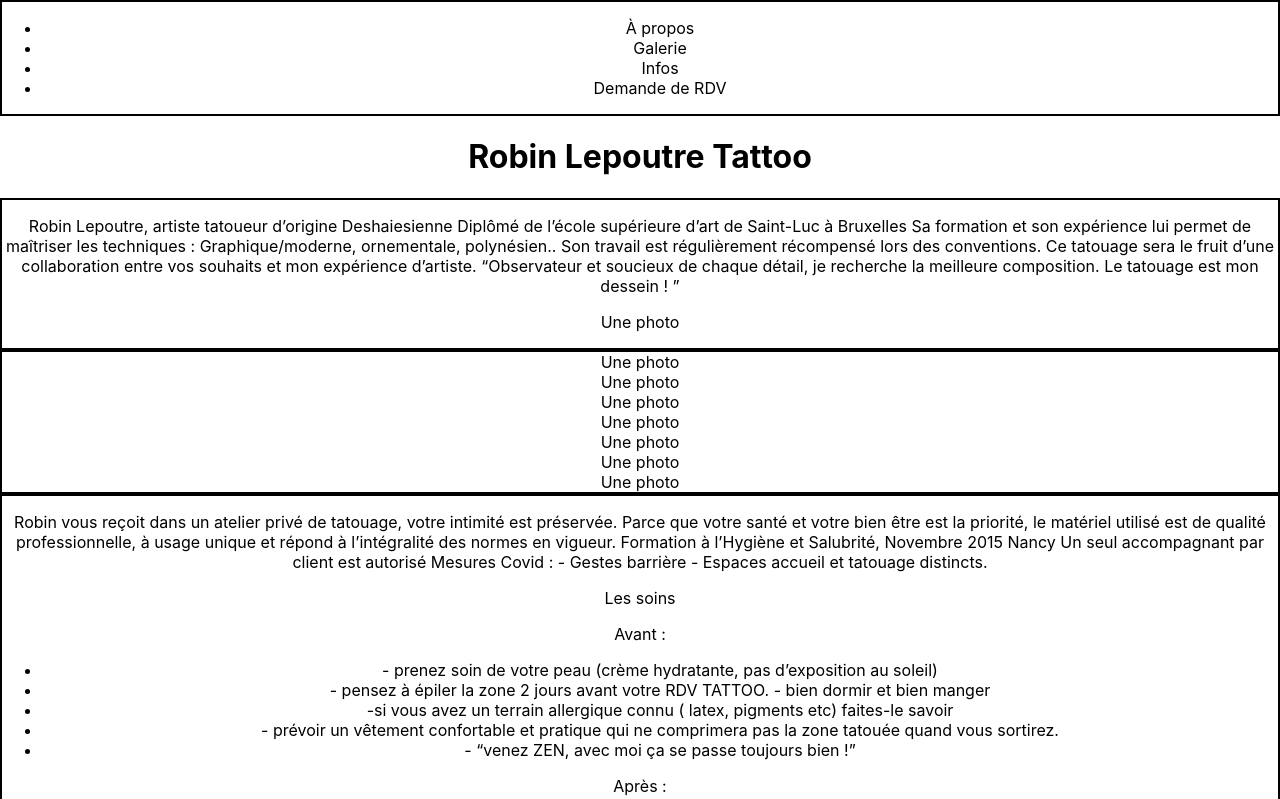
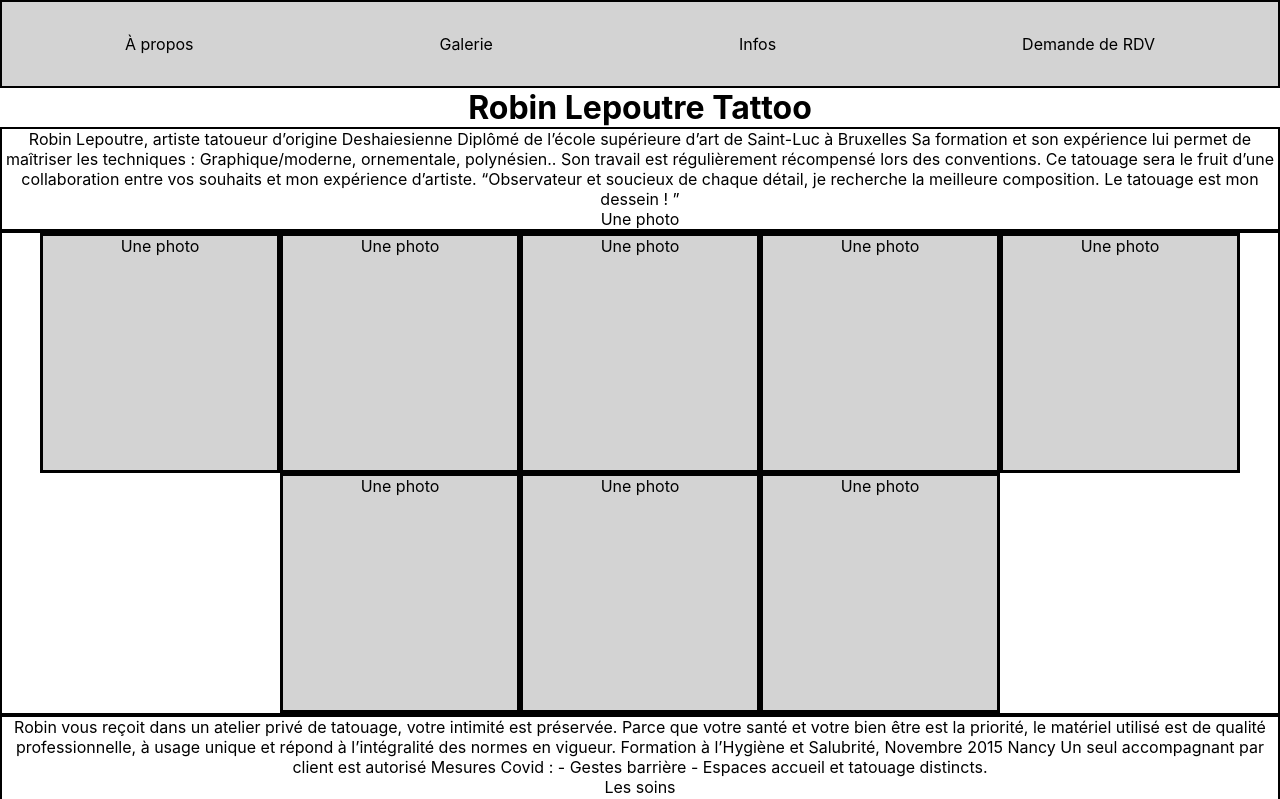
Before and after one commit to Gontran-de-Kermadec/robin-lepoutre-tattoo, a React (Create React App) app: page /robin-lepoutre-tattoo in a window 1280 px wide. Shown: the top 799 px of the page. Built offline with nearby package versions, Linux system fonts and the light colour scheme.

Commit message:
styles added to header and gallery components

```diff
--- a/package.json
+++ b/package.json
@@ -9,6 +9,7 @@
     "react": "^17.0.2",
     "react-dom": "^17.0.2",
     "react-router-dom": "^5.3.0",
+    "react-router-hash-link": "^2.4.3",
     "react-scripts": "4.0.3",
     "web-vitals": "^1.1.2"
   },
--- a/src/App.css
+++ b/src/App.css
@@ -2,27 +2,6 @@
 	text-align: center;
 }
 
-.App-logo {
-	height: 40vmin;
-	pointer-events: none;
-}
-
-@media (prefers-reduced-motion: no-preference) {
-	.App-logo {
-		animation: App-logo-spin infinite 20s linear;
-	}
-}
-
-.App-header {
-	background-color: #282c34;
-	min-height: 100vh;
-	display: flex;
-	flex-direction: column;
-	align-items: center;
-	justify-content: center;
-	font-size: calc(10px + 2vmin);
-	color: white;
-}
 .section {
 	border: solid 2px;
 }
--- a/src/components/About.jsx
+++ b/src/components/About.jsx
@@ -1,6 +1,6 @@
 const About = () => {
 	return (
-		<div className="about__section section">
+		<div className="about__section section" id="about">
 			<p>
 				Robin Lepoutre, artiste tatoueur d’origine Deshaiesienne Diplômé de
 				l’école supérieure d’art de Saint-Luc à Bruxelles Sa formation et son
--- a/src/components/Appointment.jsx
+++ b/src/components/Appointment.jsx
@@ -1,6 +1,6 @@
 const Appointment = () => {
 	return (
-		<div className="section">
+		<div className="section" id="appointment">
 			<p>PRISE DE RDV LUNDI 14H00 / 16H30</p>
 			<p>TATTOO MARDI ET VENDREDI 9H00 / 16H30</p>
 			<p>
--- a/src/components/Gallery.jsx
+++ b/src/components/Gallery.jsx
@@ -1,7 +1,9 @@
+import "../style/Gallery.css";
 const Gallery = () => {
 	return (
 		<div className="section">
 			<section className="gallery__container">
+				<div className="gallery__img--container">Une photo</div>
 				<div className="gallery__img--container">Une photo</div>
 				<div className="gallery__img--container">Une photo</div>
 				<div className="gallery__img--container">Une photo</div>
--- a/src/components/Header.jsx
+++ b/src/components/Header.jsx
@@ -1,13 +1,23 @@
+import { HashLink as Anchor } from "react-router-hash-link";
+import "../style/Header.css";
 const Header = () => {
 	return (
 		<div className="section">
 			<header>
 				<nav>
 					<ul>
-						<li>À propos</li>
+						<li>
+							<Anchor smooth to="/robin-lepoutre-tattoo#about">
+								À propos
+							</Anchor>
+						</li>
 						<li>Galerie</li>
 						<li>Infos</li>
-						<li>Demande de RDV</li>
+						<li>
+							<Anchor smooth to="/robin-lepoutre-tattoo#appointment">
+								Demande de RDV
+							</Anchor>
+						</li>
 					</ul>
 				</nav>
 			</header>
--- a/src/index.css
+++ b/src/index.css
@@ -1,13 +1,24 @@
+* {
+	margin: 0;
+	padding: 0;
+	box-sizing: border-box;
+}
+a {
+	color: #000;
+	text-decoration: none;
+}
+li {
+	list-style: none;
+}
 body {
-  margin: 0;
-  font-family: -apple-system, BlinkMacSystemFont, 'Segoe UI', 'Roboto', 'Oxygen',
-    'Ubuntu', 'Cantarell', 'Fira Sans', 'Droid Sans', 'Helvetica Neue',
-    sans-serif;
-  -webkit-font-smoothing: antialiased;
-  -moz-osx-font-smoothing: grayscale;
+	font-family: -apple-system, BlinkMacSystemFont, "Segoe UI", "Roboto", "Oxygen",
+		"Ubuntu", "Cantarell", "Fira Sans", "Droid Sans", "Helvetica Neue",
+		sans-serif;
+	-webkit-font-smoothing: antialiased;
+	-moz-osx-font-smoothing: grayscale;
 }
 
-code {
+/* code {
   font-family: source-code-pro, Menlo, Monaco, Consolas, 'Courier New',
     monospace;
-}
+} */
--- /dev/null
+++ b/src/style/Gallery.css
@@ -0,0 +1,18 @@
+.gallery__container {
+	display: flex;
+	flex-wrap: wrap;
+	justify-content: center;
+}
+
+.gallery__img--container {
+	width: 9rem;
+	height: 9rem;
+	background-color: lightgray;
+	border: solid;
+}
+@media (min-width: 769px) {
+	.gallery__img--container {
+		width: 15rem;
+		height: 15rem;
+	}
+}
--- /dev/null
+++ b/src/style/Header.css
@@ -0,0 +1,13 @@
+header {
+	/* position: fixed; */
+	background-color: lightgray;
+}
+@media (min-width: 426px) {
+	header {
+		padding: 2rem 0;
+	}
+	header ul {
+		display: flex;
+		justify-content: space-around;
+	}
+}
```
Also changed, not shown: 1 other file (tests, documents, lock files or other folders).
